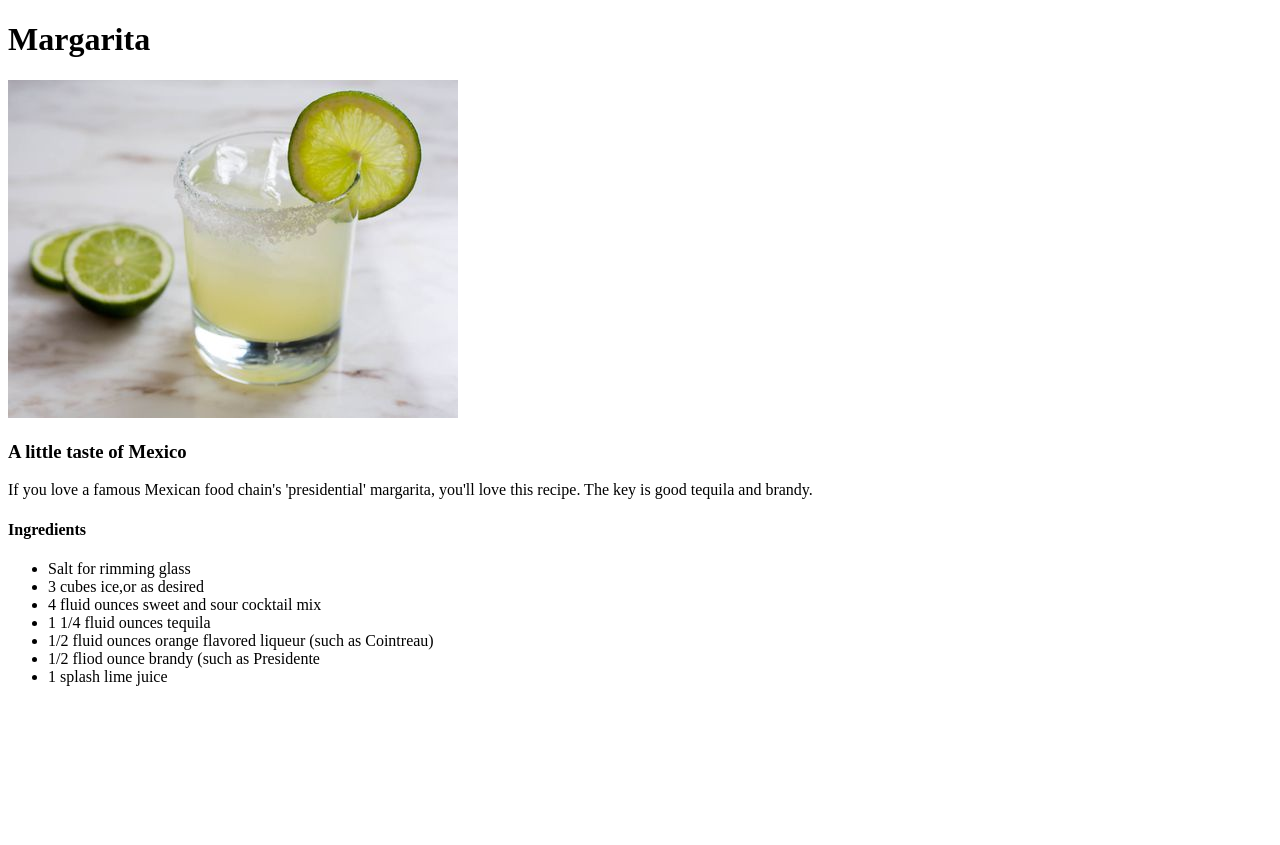
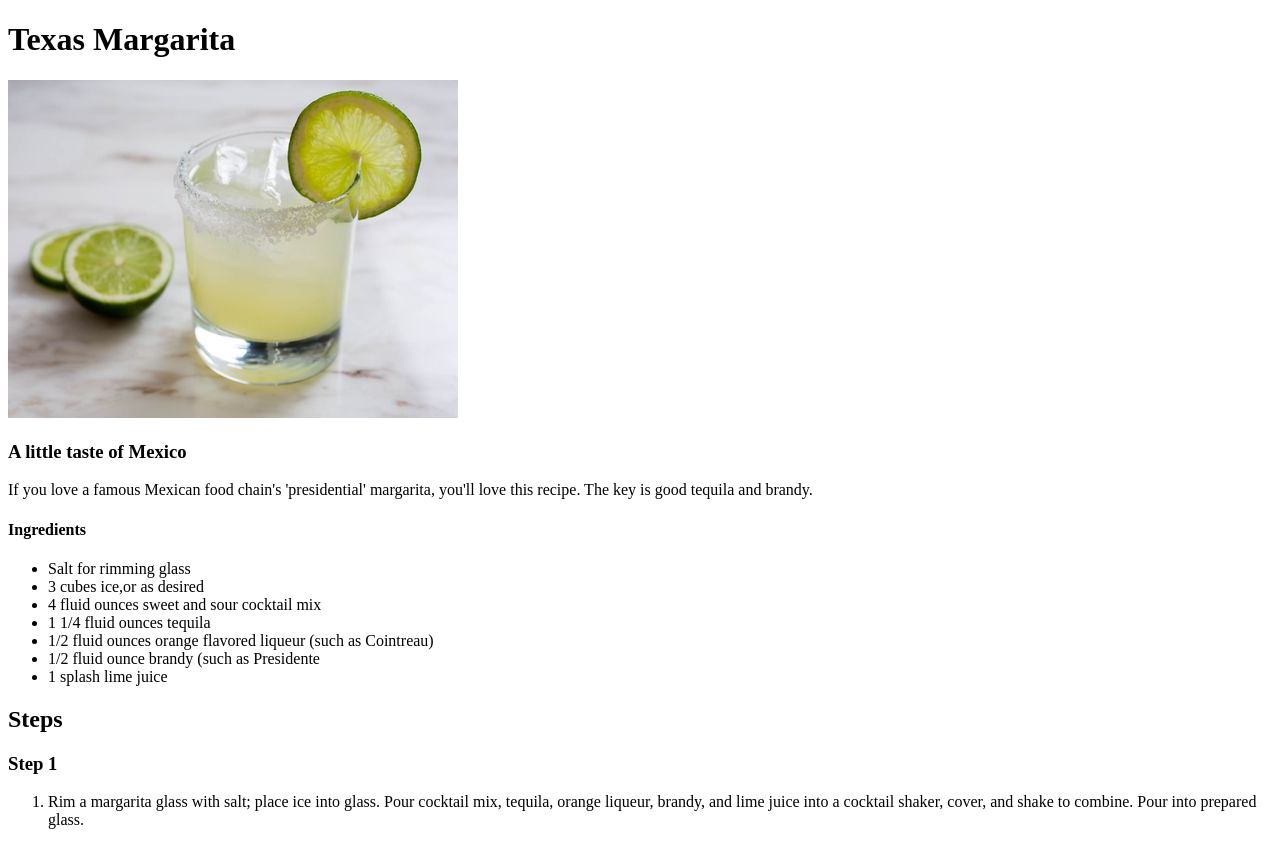
Before and after one commit to TTeel97/odin-recipes, a plain HTML site: page recipes/margarita.html in a window 1280 px wide. Before the commit the page ends 800 px from the top, so only its background shows below. Drawn offline with Linux system fonts and the light colour scheme.

Commit message:
First recipe complete YAY

```diff
--- a/recipes/margarita.html
+++ b/recipes/margarita.html
@@ -7,7 +7,7 @@
     <title>Document</title>
 </head>
 <body>
-    <h1>Margarita</h1>
+    <h1>Texas Margarita</h1>
     <img src="../img/marg.jpg">
     <h3>A little taste of Mexico</h3>
     <p>
@@ -20,8 +20,15 @@
         <li>4 fluid ounces sweet and sour cocktail mix</li>
         <li>1 1/4 fluid ounces tequila</li>
         <li>1/2 fluid ounces orange flavored liqueur (such as Cointreau)</li>
-        <li>1/2 fliod ounce brandy (such as Presidente</li>
+        <li>1/2 fluid ounce brandy (such as Presidente</li>
         <li>1 splash lime juice</li>
     </ul>
+
+    <h2>Steps</h2>
+    <h3><strong>Step 1</strong></h3>
+    <ol>
+        <li><p>Rim a margarita glass with salt; place ice into glass. Pour cocktail mix, tequila, orange liqueur, brandy, and lime juice into a cocktail shaker, cover, and shake to combine. Pour into prepared glass.</p></li>
+    </ol>
+
 </body>
 </html>
```
